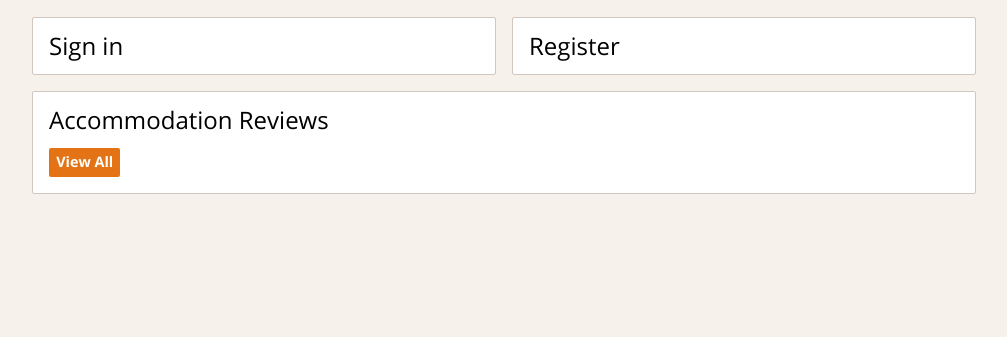
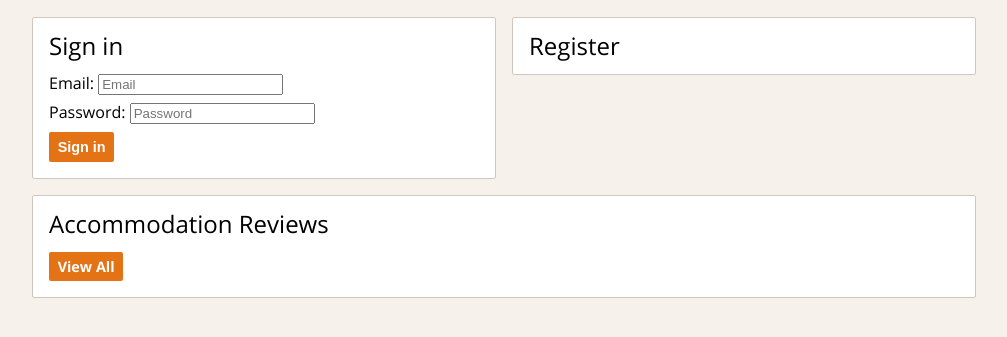
Before and after one commit to dragosthealex/roomies, a PHP site: page / in a window 1280 px wide. Shown: the part 57-394 px from the top of the page, without its empty margins (136-1143 px from the left). Run offline with PHP 8.4, Linux system fonts and the light colour scheme.

Commit message:
Added sign-in form and basic styling.

```diff
--- a/public_html/templates/index.html
+++ b/public_html/templates/index.html
@@ -22,6 +22,15 @@
 				<div class="box column-2">
 					<div class="box-padding">
 						<h2 class="h2">Sign in</h2>
+						<form method="POST">
+							<label for="email" class="label">Email:
+								<input type="email" name="signinEmail" placeholder="Email" id="email" class="text-input">
+							</label>
+							<label for="password" class="label">Password:
+								<input type="password" name="signinPassword" placeholder="Password" id="password" class="text-input">
+							</label>
+							<input type="submit" value="Sign in" class="button input-button">
+						</form>
 					</div>
 				</div>
 				<!-- Register -->
--- a/public_html/templates/style.css
+++ b/public_html/templates/style.css
@@ -105,12 +105,16 @@
 	font-weight: normal;
 }
 
+.label {
+	display: block;
+	margin: 8px 0;
+}
+
 .button {
 	display: inline-block;
-	margin: 0;
 	border-radius: 2px;
 	background: #e37314;
-	padding: .5em;
+	padding: .5em .6em;
 	text-decoration: none;
 	color: #fff;
 	font-weight: bold;
@@ -119,6 +123,16 @@
 
 .button:focus {
 	background: #00adaa;
+}
+
+.input-button {
+	border-width: 0;
+	cursor: pointer;
+}
+
+.input-button::-moz-focus-inner {
+	border: 0;
+	padding: 0;
 }
 
 /* Tablet version */
```
